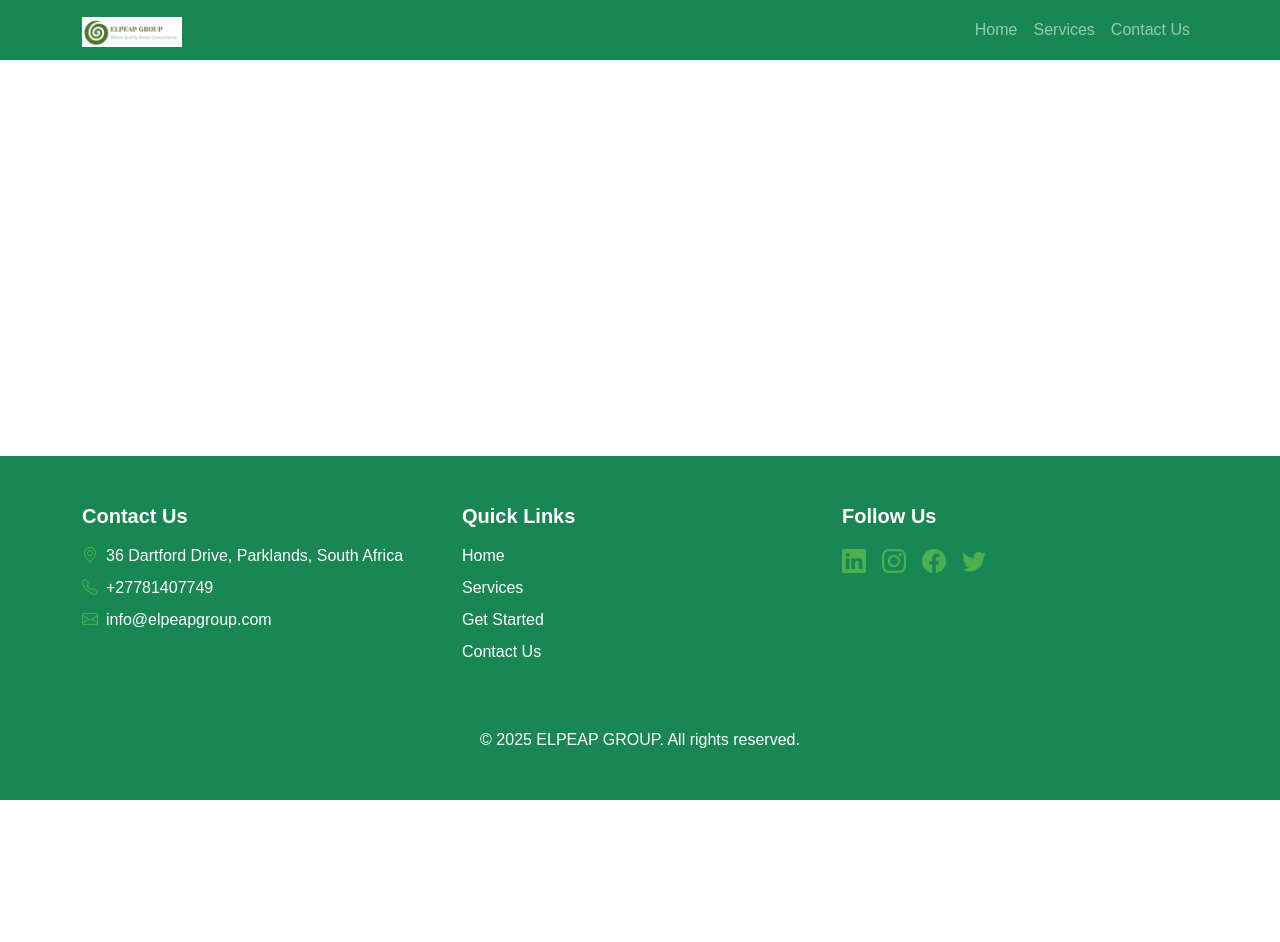
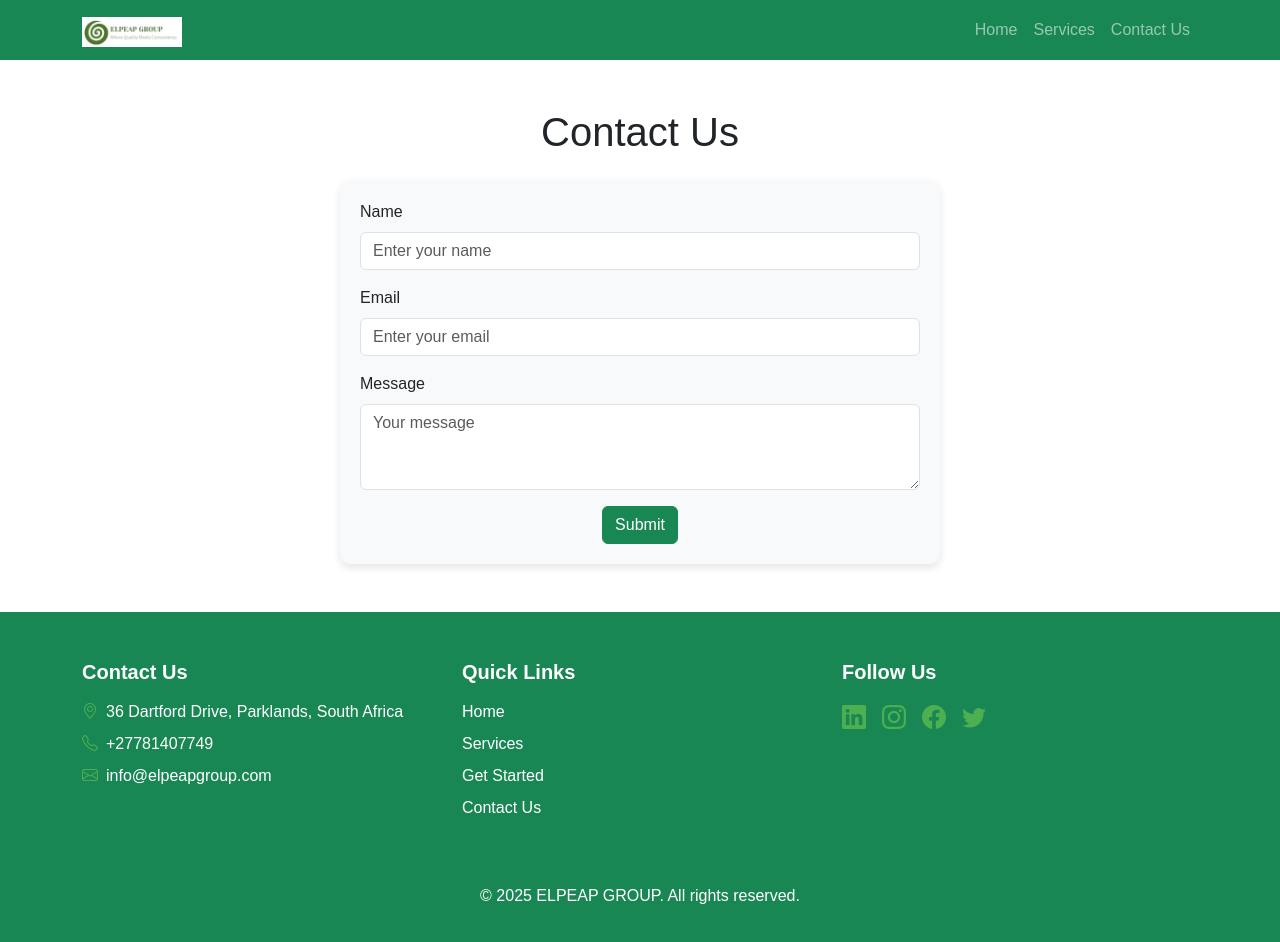
Before and after one commit to Sanerita/Elpeap-Group-, a React (Vite) app: page /contact in a window 1280 px wide. Shown: the top 942 px of the page. Before the commit the page ends 800 px from the top, so only its background shows below. Built offline with nearby package versions, Linux system fonts and the light colour scheme.

Commit message:
add contact form

```diff
--- a/src/App.jsx
+++ b/src/App.jsx
@@ -5,6 +5,7 @@ import Home from "./components/Home";
 import Services from "./components/Services";
 import GetStarted from "./components/GetStarted";
 import Footer from "./components/Footer";
+import ContactPage from "./components/ContactPage";
 
 function App() {
   const [showButton, setShowButton] = useState(false);
@@ -40,6 +41,7 @@ function App() {
             <Route path="/" element={<Home />} />
             <Route path="/services" element={<Services />} />
             <Route path="/get-started" element={<GetStarted />} />
+            <Route path="/contact" element={<ContactPage />} /> {/* Add this route */}
           </Routes>
         </div>
         <Footer />
--- a/src/components/CTA.jsx
+++ b/src/components/CTA.jsx
@@ -1,11 +1,12 @@
 import React from "react";
+import { useNavigate } from "react-router-dom";
 
 const CTA = () => {
 
-  const handleCont = (e) => {
-    e.preventDefault();
-    // Add your form submission logic here
-    console.log("Quotation form submitted!");
+  const navigate = useNavigate(); // Initialize useNavigate
+
+  const handleCont = () => {
+    navigate("/contact"); // Redirect to the contact page
   };
 
     return (
--- /dev/null
+++ b/src/components/ContactPage.jsx
@@ -0,0 +1,44 @@
+import React from "react";
+import { Form, Button, Container } from "react-bootstrap";
+
+const ContactPage = () => {
+  const handleSubmit = (e) => {
+    e.preventDefault();
+    // Add your form submission logic here
+    console.log("Form submitted!");
+  };
+
+  return (
+    <Container className="my-5">
+      <h1 className="text-center mb-4">Contact Us</h1>
+      <div className="contact-form">
+      <Form onSubmit={handleSubmit}>
+        <Form.Group className="mb-3">
+          <Form.Label>Name</Form.Label>
+          <Form.Control type="text" placeholder="Enter your name" required />
+        </Form.Group>
+        <Form.Group className="mb-3">
+          <Form.Label>Email</Form.Label>
+          <Form.Control type="email" placeholder="Enter your email" required />
+        </Form.Group>
+        <Form.Group className="mb-3">
+          <Form.Label>Message</Form.Label>
+          <Form.Control
+            as="textarea"
+            rows={3}
+            placeholder="Your message"
+            required
+          />
+        </Form.Group>
+        <div className="text-center">
+          <Button variant="success" type="submit">
+            Submit
+          </Button>
+        </div>
+      </Form>
+      </div>
+    </Container>
+  );
+};
+
+export default ContactPage;
--- a/src/components/Footer.jsx
+++ b/src/components/Footer.jsx
@@ -1,4 +1,5 @@
 import React from "react";
+import { Link } from "react-router-dom";
 
 const Footer = () => {
   return (
@@ -45,9 +46,9 @@ const Footer = () => {
                 </a>
               </li>
               <li className="mb-2">
-                <a href="/contact" className="text-white text-decoration-none">
-                  Contact Us
-                </a>
+              <Link to="/contact" className="nav-link">
+                Contact Us
+              </Link>
               </li>
             </ul>
           </div>
--- a/src/components/Home.jsx
+++ b/src/components/Home.jsx
@@ -1,7 +1,6 @@
 import React from "react";
 import Hero from "./Hero";
 import About from "./About";
-// import Services from "./Services";
 import CTA from "./CTA";
 import Testimonials from "./Testimonials";
 import Portfolio from "./Portfolio";
@@ -12,7 +11,6 @@ const Home = () => {
     <div>
       <Hero />
       <About />
-      {/* <Services /> */}
       <CTA />
       <Testimonials />
       <Portfolio />
--- a/src/components/Navbar.jsx
+++ b/src/components/Navbar.jsx
@@ -47,7 +47,7 @@ const Navbar = () => {
               </Link>
             </li>
             <li className="nav-item">
-              <button className="nav-link btn btn-link" onClick={handleShow}>
+              <button className="nav-link btn btn-link"onClick={handleShow} >
                 Contact Us
               </button>
             </li>
--- a/src/index.css
+++ b/src/index.css
@@ -40,3 +40,13 @@ footer .bi {
 footer .bi:hover {
   transform: scale(1.2); /* Enlarge icons on hover */
 }
+
+/* Custom styles for the contact page */
+.contact-form {
+  max-width: 600px;
+  margin: 0 auto;
+  padding: 20px;
+  background-color: #f8f9fa;
+  border-radius: 10px;
+  box-shadow: 0 4px 8px rgba(0, 0, 0, 0.1);
+}
```
